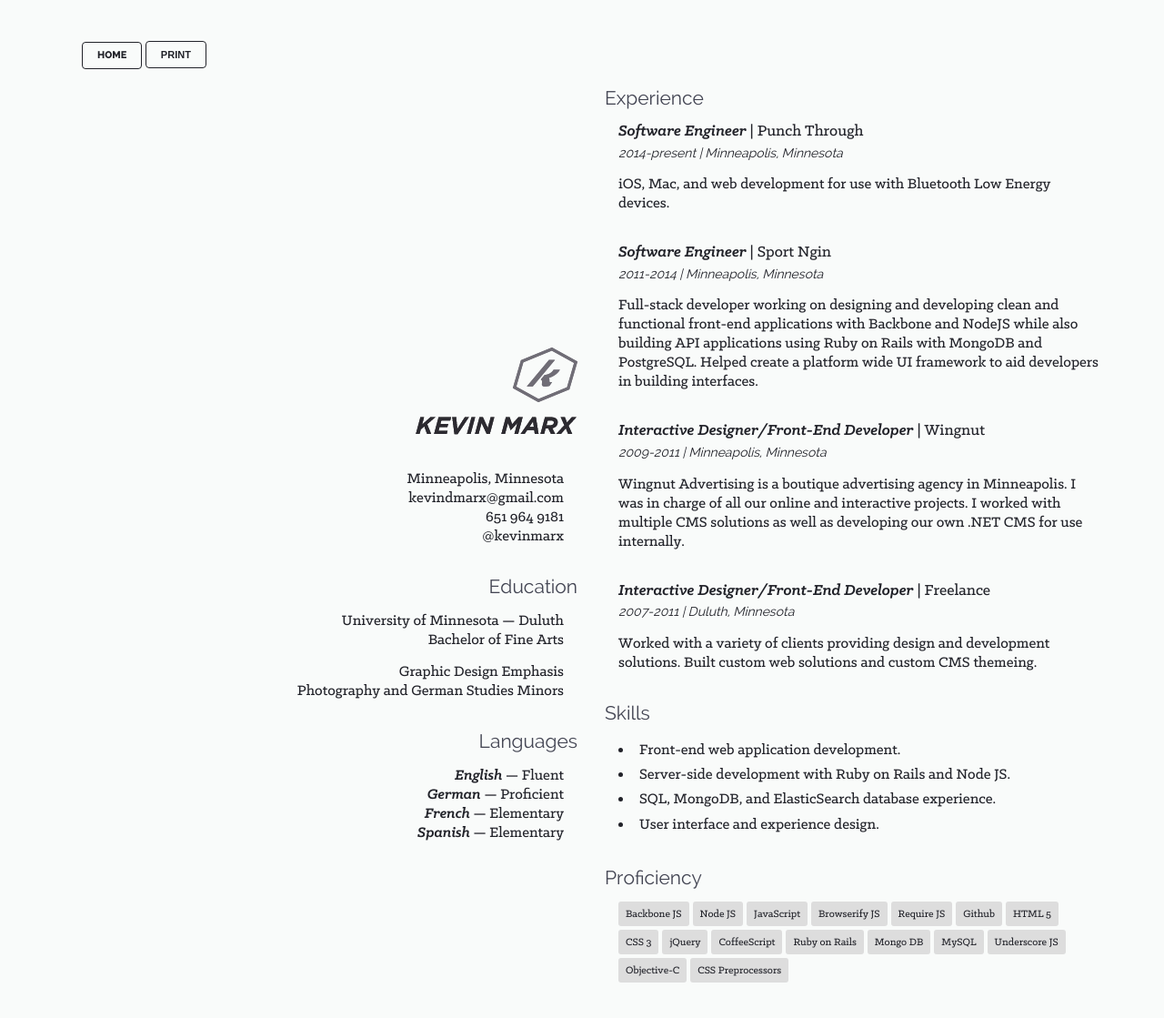
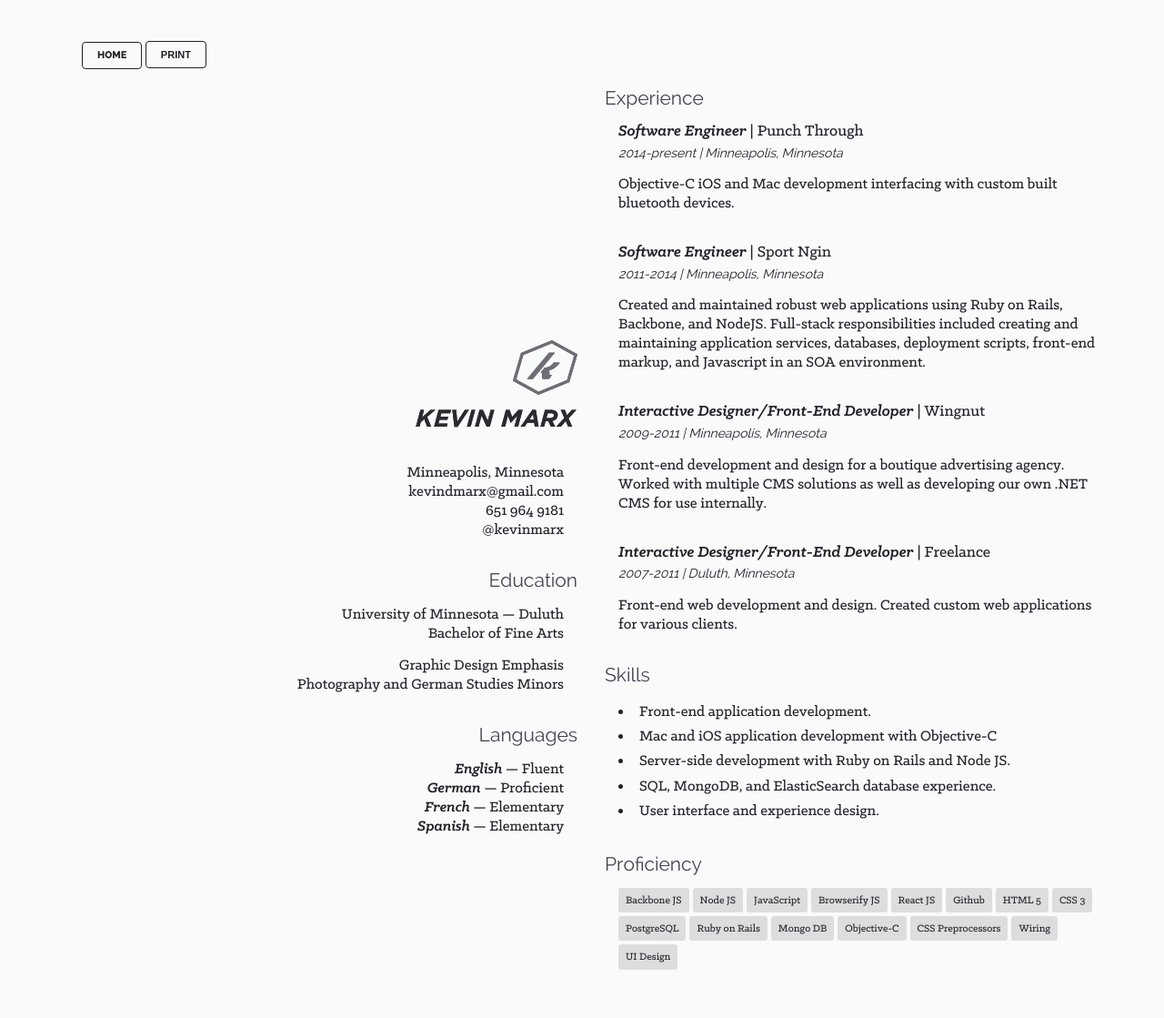
Before and after one commit to kevinmarx/kevinmarx.github.io, a Jekyll site: the page built from cv.html, in a window 1280 px wide. Shown: the whole page at 91% size. Built offline with Jekyll 4.4.1, drawn with Linux system fonts in a browser that asks for light colours; nearby versions of some CDN libraries; Markdown is read by kramdown in place of the engine named in the settings.

Commit message:
updated cv

```diff
--- a/cv.html
+++ b/cv.html
@@ -64,7 +64,7 @@ title: Curriculum Vitae
             <h1><strong>Software Engineer</strong> | Punch Through</h1>
             <h2>2014-present | Minneapolis, Minnesota</h2>
             <p>
-              iOS, Mac, and web development for use with Bluetooth Low Energy devices.
+              Objective-C iOS and Mac development interfacing with custom built bluetooth devices.
             </p>
           </div>
 
@@ -72,9 +72,7 @@ title: Curriculum Vitae
             <h1><strong>Software Engineer</strong> | Sport Ngin</h1>
             <h2>2011-2014 | Minneapolis, Minnesota</h2>
             <p>
-              Full-stack developer working on designing and developing clean and functional front-end applications
-              with Backbone and NodeJS while also building API applications using Ruby on Rails with MongoDB and PostgreSQL.
-              Helped create a platform wide UI framework to aid developers in building interfaces.
+              Created and maintained robust web applications using Ruby on Rails, Backbone, and NodeJS. Full-stack responsibilities included creating and maintaining application services, databases, deployment scripts, front-end markup, and Javascript in an SOA environment.
             </p>
           </div>
 
@@ -82,9 +80,7 @@ title: Curriculum Vitae
             <h1><strong>Interactive Designer/Front-End Developer</strong> | Wingnut</h1>
             <h2>2009-2011 | Minneapolis, Minnesota</h2>
             <p>
-              Wingnut Advertising is a boutique advertising agency in Minneapolis.
-              I was in charge of all our online and interactive projects. I worked with multiple CMS solutions as well
-              as developing our own .NET CMS for use internally.
+              Front-end development and design for a boutique advertising agency. Worked with multiple CMS solutions as well as developing our own .NET CMS for use internally.
             </p>
           </div>
 
@@ -92,29 +88,18 @@ title: Curriculum Vitae
             <h1><strong>Interactive Designer/Front-End Developer</strong> | Freelance</h1>
             <h2>2007-2011 | Duluth, Minnesota</h2>
             <p>
-              Worked with a variety of clients providing design and development solutions. Built custom web solutions and custom CMS themeing.
+              Front-end web development and design. Created custom web applications for various clients.
             </p>
           </div>
         </section>
-
-        <!-- <section class="column el x100">
-          <header>
-            <h1>Interests</h1>
-          </header>
-          <p>
-            Linguistics has always been an interest of mine. I enjoy studying how
-            we use language to interact with one another and the world around us. Lately
-            I have been experimenting with natural language processing and building software
-            that extends the 'normal' interface through speech.
-          </p>
-        </section> -->
 
         <section class="column el x100">
           <header>
             <h1>Skills</h1>
           </header>
           <ul>
-            <li>Front-end web application development.</li>
+            <li>Front-end application development.</li>
+            <li>Mac and iOS application development with Objective-C</li>
             <li>Server-side development with Ruby on Rails and Node JS.</li>
             <li>SQL, MongoDB, and ElasticSearch database experience.</li>
             <li>User interface and experience design.</li>
@@ -130,33 +115,18 @@ title: Curriculum Vitae
             <li class="tag column">Node JS</li>
             <li class="tag column">JavaScript</li>
             <li class="tag column">Browserify JS</li>
-            <li class="tag column">Require JS</li>
+            <li class="tag column">React JS</li>
             <li class="tag column">Github</li>
             <li class="tag column">HTML 5</li>
             <li class="tag column">CSS 3</li>
-            <li class="tag column">jQuery</li>
-            <li class="tag column">CoffeeScript</li>
+            <li class="tag column">PostgreSQL</li>
             <li class="tag column">Ruby on Rails</li>
             <li class="tag column">Mongo DB</li>
-            <li class="tag column">MySQL</li>
-            <li class="tag column">Underscore JS</li>
             <li class="tag column">Objective-C</li>
             <li class="tag column">CSS Preprocessors</li>
+            <li class="tag column">Wiring</li>
+            <li class="tag column">UI Design</li>
           </ul>
-          <!-- <div class="column x100 align-center">
-            <img class="column" src="/images/resume/backbone.png"   alt="Backbone JS" title="Backbone JS">
-            <img class="column" src="/images/resume/node.png"       alt="Node JS" title="Node JS">
-            <img class="column" src="/images/resume/js.png"         alt="JavaScript" title="JavaScript">
-            <img class="column" src="/images/resume/adobe.png"      alt="Adobe Creative Suite" title="Adobe Creative Suite">
-            <img class="column" src="/images/resume/browserify.png" alt="Browserify JS" title="Browserify JS">
-            <img class="column" src="/images/resume/html5.png"      alt="HTML 5" title="HTML 5">
-            <img class="column" src="/images/resume/github.png"     alt="Github" title="Github">
-            <img class="column" src="/images/resume/jquery.png"     alt="jQuery" title="jQuery">
-            <img class="column" src="/images/resume/rails.png"      alt="Ruby on Rails" title="Ruby on Rails">
-            <img class="column" src="/images/resume/require.png"    alt="Require JS" title="Require JS">
-            <img class="column" src="/images/resume/coffee.png"     alt="Coffeescript" title="Coffeescript">
-            <img class="column" src="/images/resume/css3.png"       alt="CSS 3" title="CSS 3">
-          </div> -->
         </section>
 
       </div>
```
